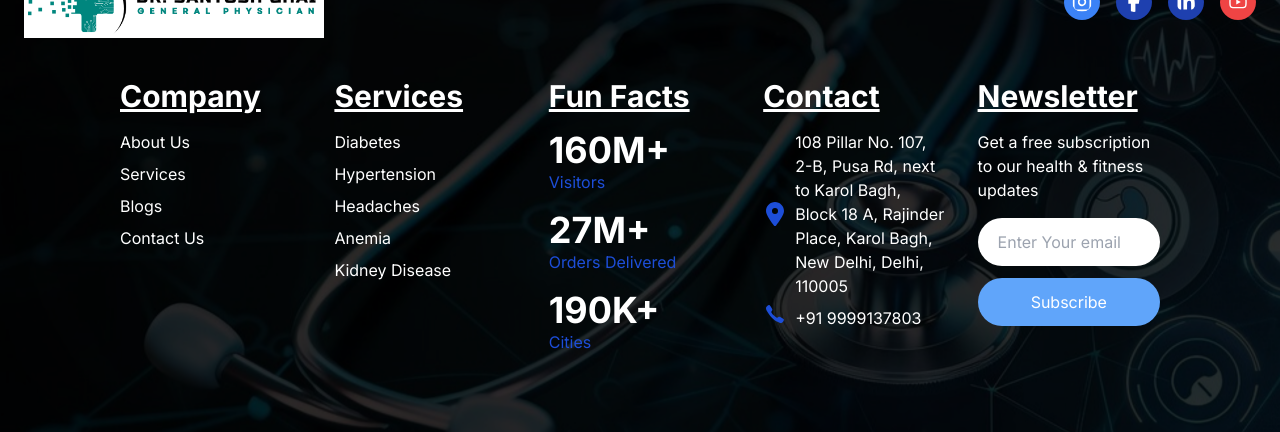
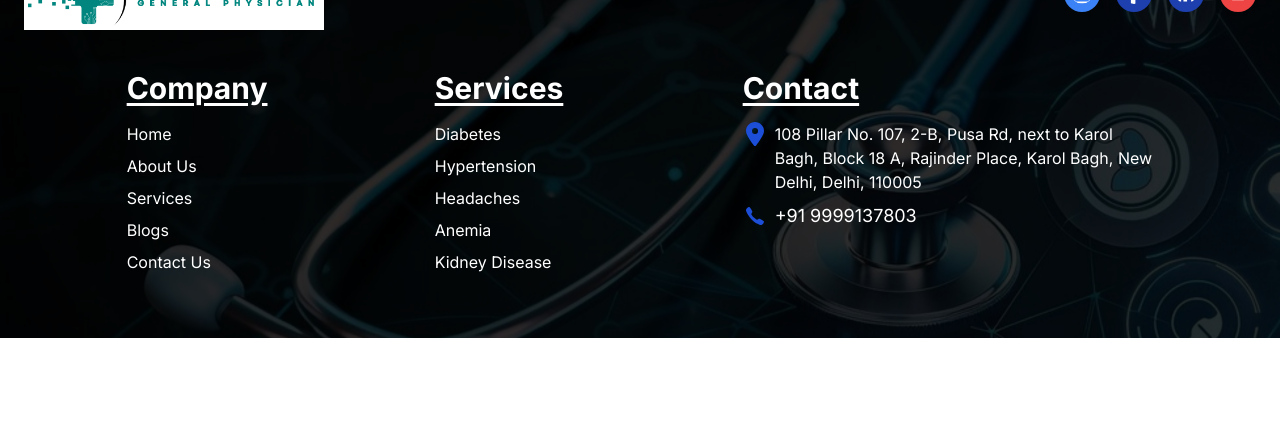
Before and after one commit to AQITPvtLtd/drsantosh, a Next.js app: page /contact in a window 1280 px wide. Shown: the part 1394-1826 px from the top of the page. After the commit the page ends 1732 px from the top, so only its background shows below. Built offline with nearby package versions, Linux system fonts and the light colour scheme.

Commit message:
new changes

```diff
--- a/src/app/contact/Contact.jsx
+++ b/src/app/contact/Contact.jsx
@@ -159,7 +159,12 @@ const Contact = () => {
                 Send Message
               </button>
             </form>
+          </div>
+        </div>
+      </div>
 
+      <div className="grid grid-cols-12 mt-6">
+        <div className="col-start-2 col-span-10">
           <div className="map-container">
             <iframe
               src="https://www.google.com/maps/embed?pb=!1m18!1m12!1m3!1d92268.49203752162!2d77.04189618800226!3d28.73951932841455!2m3!1f0!2f0!3f0!3m2!1i1024!2i768!4f13.1!3m3!1m2!1s0x390cfd209d53079b%3A0x4498aadd3d84e14f!2sDr%20Santosh%20Ghai%20%7C%20Best%20General%20Physician%20in%20Karol%20Bagh%20%7C%20General%20Physician%20in%20New%20Delhi!5e1!3m2!1sen!2sin!4v1726227931921!5m2!1sen!2sin"
@@ -174,7 +179,6 @@ const Contact = () => {
         </div>
       </div>
     </div>
-    </div>
   );
 };
 
--- a/src/components/common/Footer.jsx
+++ b/src/components/common/Footer.jsx
@@ -9,7 +9,7 @@ import Link from "next/link";
 
 const Footer = () => {
   return (
-    <div className=" text-white pt-16">
+    <div className="text-white pt-16">
       <div
         className="relative w-full h-full bg-cover bg-center"
         style={{ backgroundImage: "url(Footer/bgimg.png)" }}
@@ -53,11 +53,16 @@ const Footer = () => {
           </div>
 
           {/* Grid section */}
-          <div className="grid grid-cols-1 md:grid-cols-2 lg:grid-cols-5 gap-8 lg:px-24">
+          <div className="lg:grid grid-cols-12">
             {/* Company Info */}
-            <div>
-              <h1 className="font-bold underline mb-4 text-3xl">Company</h1>
+            <div className="col-start-2 col-span-3">
+              <h1 className="font-bold underline mb-4 text-2xl lg:text-3xl underline-offset-4">
+                Company
+              </h1>
               <ul className="space-y-2">
+                <li>
+                  <Link href="/">Home</Link>
+                </li>
                 <li>
                   <Link href="/about">About Us</Link>
                 </li>
@@ -74,8 +79,10 @@ const Footer = () => {
             </div>
 
             {/* Services */}
-            <div>
-              <h1 className="font-bold underline mb-4 text-3xl">Services</h1>
+            <div className="col-span-3 mt-5 lg:mt-0">
+              <h1 className="font-bold underline mb-4 text-2xl lg:text-3xl underline-offset-4">
+                Services
+              </h1>
               <ul className="space-y-2">
                 <li>
                   <Link href="/services">Diabetes</Link>
@@ -95,30 +102,12 @@ const Footer = () => {
               </ul>
             </div>
 
-            {/* Fun Facts */}
-            <div>
-              <h1 className="font-bold underline mb-4 text-3xl">Fun Facts</h1>
-              <div className="space-y-4">
-                <div>
-                  <p className="text-4xl font-bold">160M+</p>
-                  <span className="text-blue-700">Visitors</span>
-                </div>
-                <div>
-                  <p className="text-4xl font-bold">27M+</p>
-                  <span className="text-blue-700">Orders Delivered</span>
-                </div>
-                <div>
-                  <p className="text-4xl font-bold">190K+</p>
-                  <span className="text-blue-700">Cities</span>
-                </div>
-              </div>
-            </div>
-
             {/* Contact Info */}
-            <div>
-              <h1 className="font-bold underline mb-4 text-3xl">Contact</h1>
-
-              <div className="flex items-center gap-2">
+            <div className="col-span-4 mt-5 lg:mt-0 lg:pb-0 pb-4">
+              <h1 className="font-bold underline mb-4 text-2xl lg:text-3xl underline-offset-4">
+                Contact
+              </h1>
+              <div className="flex items-start gap-2">
                 <div className="lg:text-2xl text-3xl">
                   <FaLocationDot className="text-blue-700" />
                 </div>
@@ -128,29 +117,13 @@ const Footer = () => {
                 </p>
               </div>
               <Link href="tel:+919999137803">
-                <div className="flex items-center gap-2">
+                <div className="flex items-center gap-2 mt-2">
                   <div className="lg:text-2xl text-3xl">
                     <IoIosCall className="text-blue-700" />
                   </div>
-                  <p className="flex items-center gap-2 mt-2">+91 9999137803</p>
+                  <p className="text-lg">+91 9999137803</p>
                 </div>
               </Link>
-            </div>
-
-            {/* Newsletter */}
-            <div className="col-span-1 md:col-span-2 lg:col-span-1 pb-14">
-              <h1 className="font-bold underline mb-4 text-3xl">Newsletter</h1>
-              <p className="mb-4">
-                Get a free subscription to our health & fitness updates
-              </p>
-              <input
-                type="text"
-                placeholder="Enter Your email"
-                className="w-full mb-3 rounded-full px-5 py-3 border-none bg-white text-gray-900"
-              />
-              <button className="w-full py-3 bg-blue-400 text-white rounded-full">
-                Subscribe
-              </button>
             </div>
           </div>
         </div>
```
Lines whose indentation alone changed are shown as unchanged.
